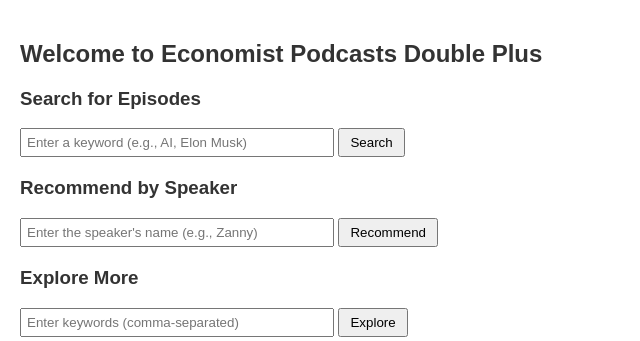
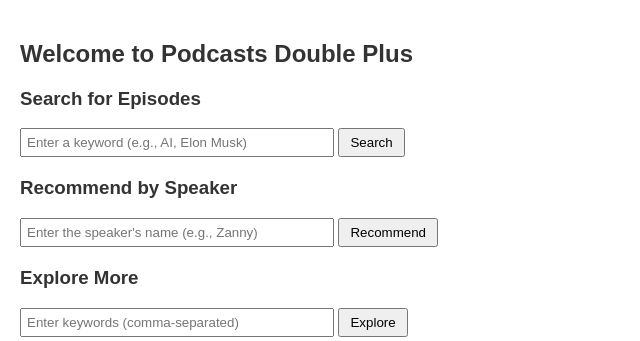
Before and after one commit to beaufortuk/podcasts-double-plus, a Flask app: page / in a window 1280 px wide. Shown: the part 120-461 px from the top of the page, without its empty margins (0-640 px from the left). Run offline with Flask 3, Linux system fonts and the light colour scheme; parts of the project's set-up code (start-up, migrations or seed data) failed here and were passed over.

Commit message:
copy fix

```diff
--- a/templates/home.html
+++ b/templates/home.html
@@ -1,6 +1,6 @@
 {% extends "base.html" %}
 {% block content %}
-<h2>Welcome to Economist Podcasts Double Plus</h2>
+<h2>Welcome to Podcasts Double Plus</h2>
 
 <!-- Search for Episodes -->
 <section>
```
